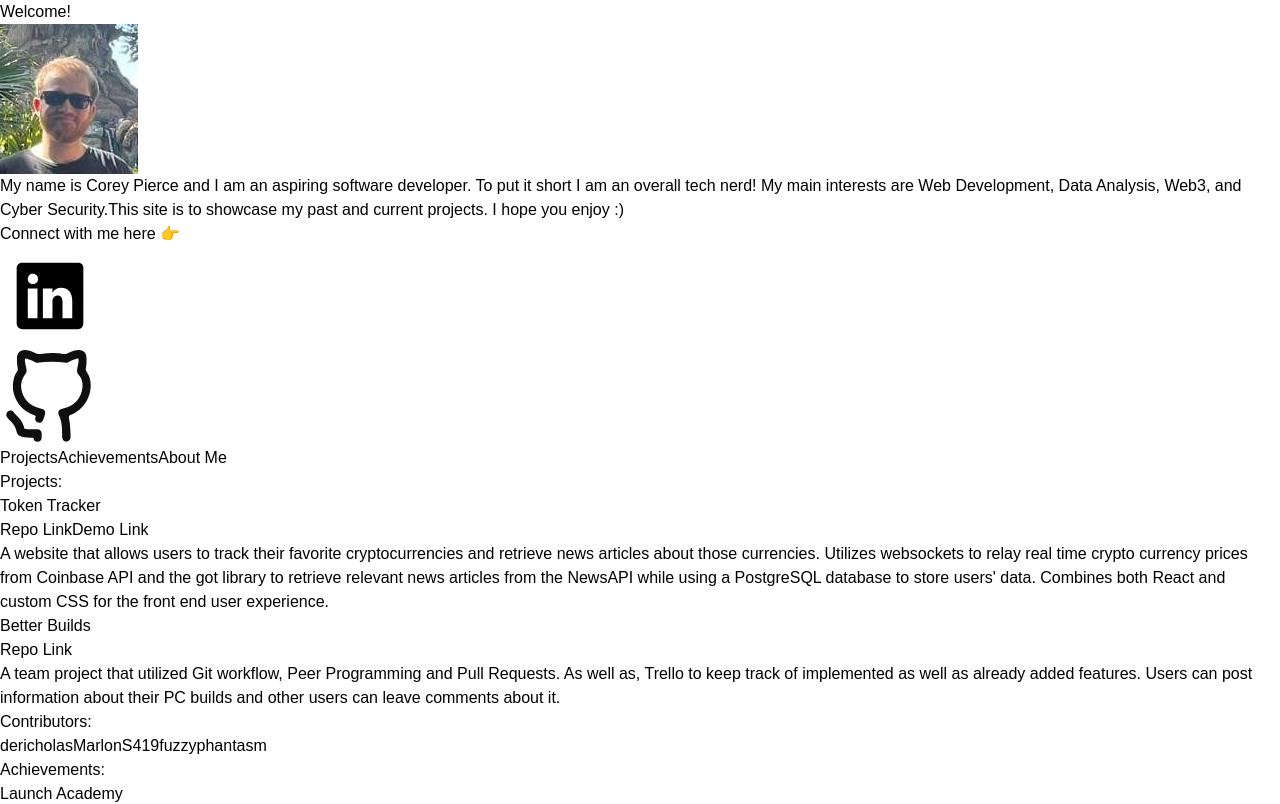
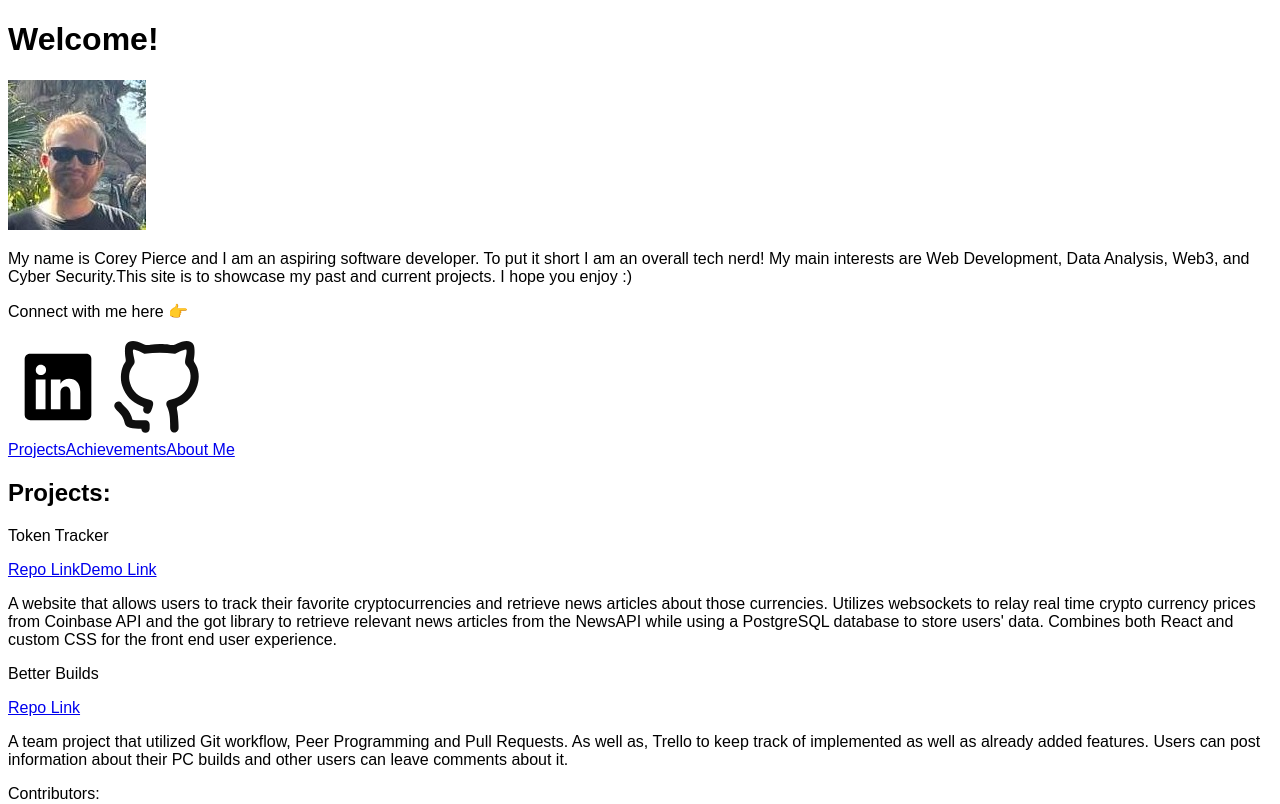
Before and after one commit to cornfrog/my-site, a Next.js app: page / in a window 1280 px wide. Shown: the top 804 px of the page. Built offline with nearby package versions, Linux system fonts and the light colour scheme; a web font is replaced by a local one.

Commit message:
removed tailwinds. not using it anymore

```diff
--- a/app/globals.css
+++ b/app/globals.css
@@ -1,8 +1,4 @@
 @import url('https://fonts.cdnfonts.com/css/rem');
-/* ./styles/globals.css */
-@tailwind base;
-@tailwind components;
-@tailwind utilities;
 
 html{
   scroll-behavior: smooth;
--- a/app/page.tsx
+++ b/app/page.tsx
@@ -7,18 +7,16 @@ import FAQ from "./components/FAQ";
 export default function Home() {
   return (
     <div id="top-of-page">
-      <h1>Welcome!</h1>
-      <div>
-        <div>
+      <h1 className="text-center text-4xl">Welcome!</h1>
+        <div className="">
           <img src="linkedin-pic.jpg" alt="linkedin-pic"/>
-          <p>
+          <p className="">
             My name is Corey Pierce and I am an aspiring software developer. To put it short
             I am an overall tech nerd! My main interests are Web Development, Data
             Analysis, Web3, and Cyber Security.This site is to showcase my past and current
             projects. I hope you enjoy :)
           </p>
         </div>
-      </div>
       <Connect />
       <NavBar />
       <Projects />
```
